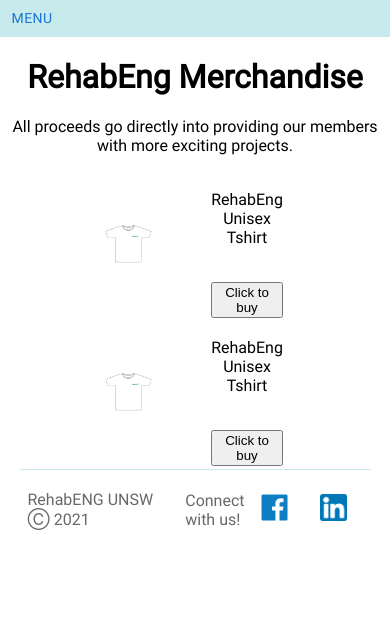
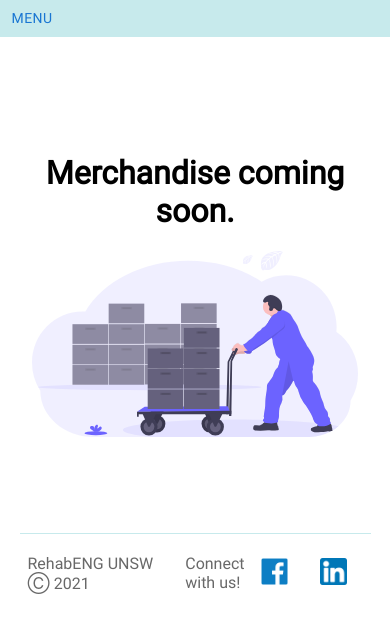
Before and after one commit to Vincent-SS/RehabENG-Website, a React (Create React App) app: page /supportus in a window 390 px wide. Shown: the top 632 px of the page. Built offline with nearby package versions, Linux system fonts and the light colour scheme.

Commit message:
support mobile with no merch sign

```diff
--- a/src/screens/Support.jsx
+++ b/src/screens/Support.jsx
@@ -1,45 +1,37 @@
 import styled from "styled-components";
-import merchImage1 from "../assets/rehabEng_merch.png";
+import logistics from "../assets/logistics.svg"
+import { useMediaQuery } from "@mui/material";
+
 
 const Container = styled.div`
         display: flex;
+        width: 100%;
+        height: 100%;
+        justify-content: center;
+        align-items: center;
+        padding: ${props => props.mobile ? '6em 2em' : '6em'};
         > div {
-          margin: 0 auto;
           text-align: center;
+          display: flex;
+          flex-direction: ${props => props.mobile ? 'column' : 'row'};
+          align-items: center;
+          justify-content: space-between;
+          > * {
+              width: ${props => props.mobile ? '100%' : '50%'};
+          }
         }
 `
 
-const Support = () => (
-    <Container>
-    <div>
-        <h1> RehabEng Merchandise</h1>
-        <p>All proceeds go directly into providing our members with more exciting projects.</p>
-        <div>
-            <table width="100%">
-                <tr>
-                    <td width="45%" align="right"><img src={merchImage1} alt="merchImageTshirt" width="33%" /></td>
-                    <td width="10%"></td>
-                    <td width="10%" align="center">
-                        <p>RehabEng Unisex Tshirt</p>
-                        <br></br>
-                        <button>Click to buy</button>
-                    </td>
-                    <td width="35%"></td>
-                </tr>
-                <tr>
-                    <td width="45%" align="right"><img src={merchImage1} alt="merchImageTshirt" width="33%" /></td>
-                    <td width="15%"></td>
-                    <td width="10%" align="center">
-                        <p>RehabEng Unisex Tshirt</p>
-                        <br></br>
-                        <button>Click to buy</button>
-                    </td>
-                    <td width="30%"></td>
-                </tr>
-            </table>
-        </div>
-    </div>
-    </Container>
-)
+const Support = () => {
+    const isMobile = useMediaQuery(theme => theme.breakpoints.down('sm'));
+    return (
+        <Container mobile={isMobile}>
+            <div>
+                <h1>Merchandise coming soon.</h1>
+                <img src={logistics} alt="logistics stock img" />
+            </div>
+        </Container>
+    )
+}
 
 export default Support;
```
Also changed, not shown: src/assets/logistics.svg (added).
